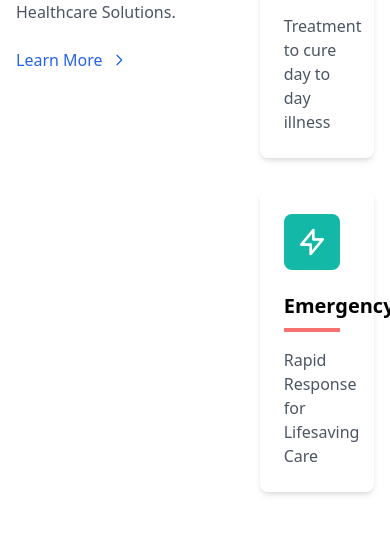
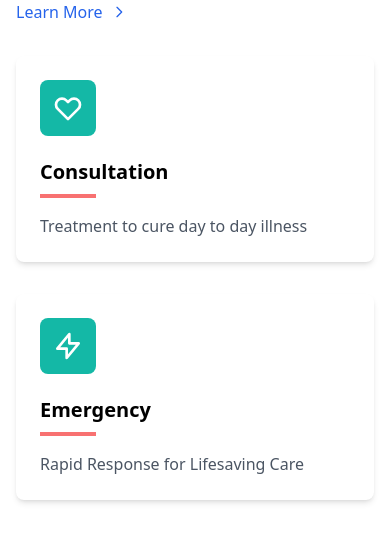
Before and after one commit to ravinainn/mediSquad, a React (Vite) app in the folder client/: page / in a window 390 px wide. Shown: the part 1047-1597 px from the top of the page. Built offline with nearby package versions, Linux system fonts and the light colour scheme.

Commit message:
added-responsiveness

```diff
--- a/client/src/components/Footer.jsx
+++ b/client/src/components/Footer.jsx
@@ -4,7 +4,7 @@ const Footer = () => {
   return (
     <footer className="bg-gray-100 py-10">
       <div className="container mx-auto px-4">
-        <div className="grid grid-cols-1 md:grid-cols-2 lg:grid-cols-5 gap-8">
+        <div className="grid grid-cols-2 md:grid-cols-3 lg:grid-cols-5 gap-8">
           {/* Company Info */}
           <div>
             <h3 className="font-semibold text-lg mb-4">Company Info</h3>
--- a/client/src/components/Home/ActivitySection.jsx
+++ b/client/src/components/Home/ActivitySection.jsx
@@ -2,7 +2,7 @@ import React from 'react';
 
 const ActivitySection = () => {
   return (
-    <section className="py-16 px-4 md:px-8 max-w-6xl mx-auto flex">
+    <section className="py-16 px-4 md:px-8 max-w-6xl mx-auto md:flex">
       <div className="mb-8">
         <div className="w-16 h-1 bg-red-500 mb-4"></div>
         <h2 className="text-3xl font-bold text-gray-800 mb-4">Our Activity</h2>
@@ -17,7 +17,7 @@ const ActivitySection = () => {
         </a>
       </div>
 
-        <div className="flex">
+        <div className="md:flex">
 
       <div className="grid grid-cols-1 md:grid-cols-2 gap-8">
         <div className="bg-white p-6 rounded-lg shadow-md">
```
